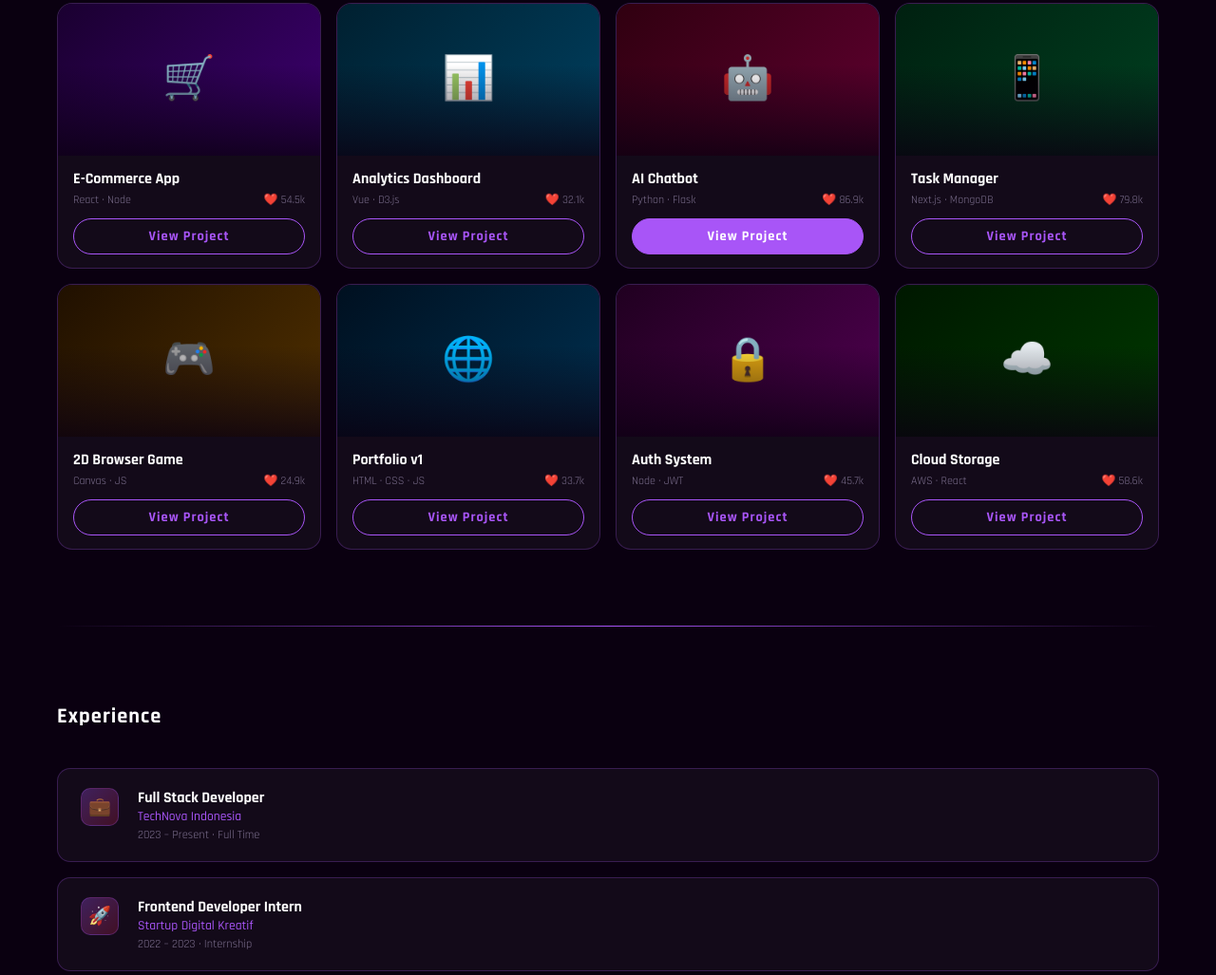
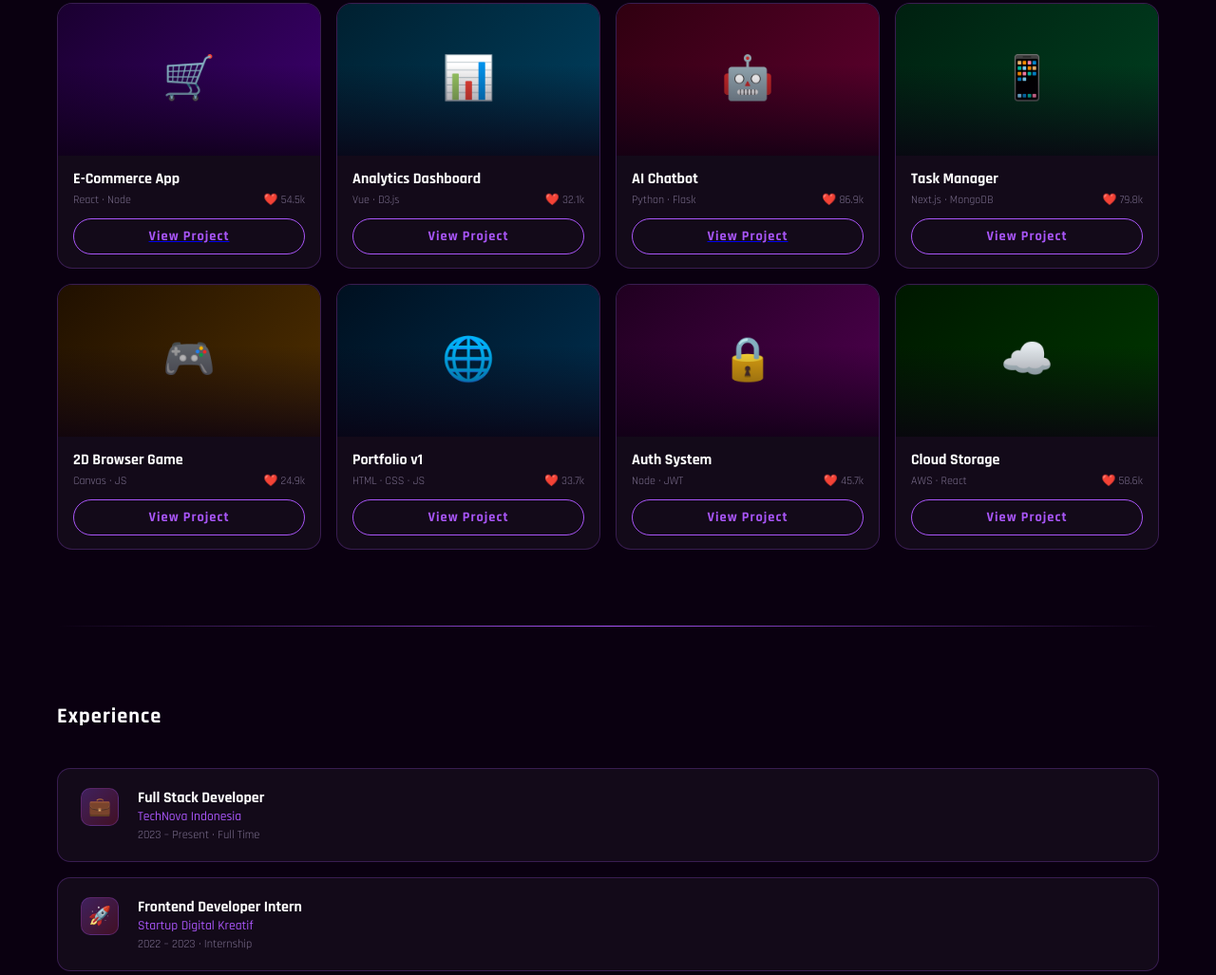
Before and after one commit to pincybersecurity/websiteku, a plain HTML site: page index.html in a window 1280 px wide. Shown: the part 1537-2564 px from the top of the page at 95% size. Drawn offline with Linux system fonts and the light colour scheme.

Commit message:
Update index.html

```diff
--- a/index.html
+++ b/index.html
@@ -636,7 +636,7 @@
           <span class="project-tech">React · Node</span>
           <span class="project-likes">❤️ 54.5k</span>
         </div>
-        <button class="btn-bid">View Project</button>
+        <a href="https://lynk.id/pinos18__"><button class="btn-bid">View Project</button></a>
       </div>
     </div>
     <div class="project-card">
@@ -658,7 +658,7 @@
           <span class="project-tech">Python · Flask</span>
           <span class="project-likes">❤️ 86.9k</span>
         </div>
-        <button class="btn-bid active">View Project</button>
+        <a href="https://dwialvino.netlify.app"><button class="btn-bid">View Project</button></a>
       </div>
     </div>
     <div class="project-card">
```
